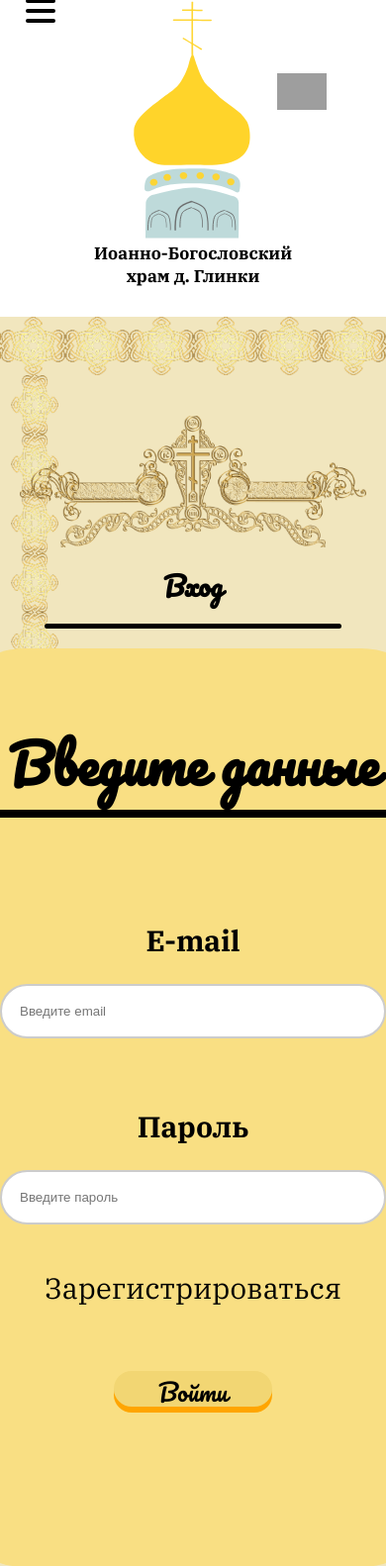
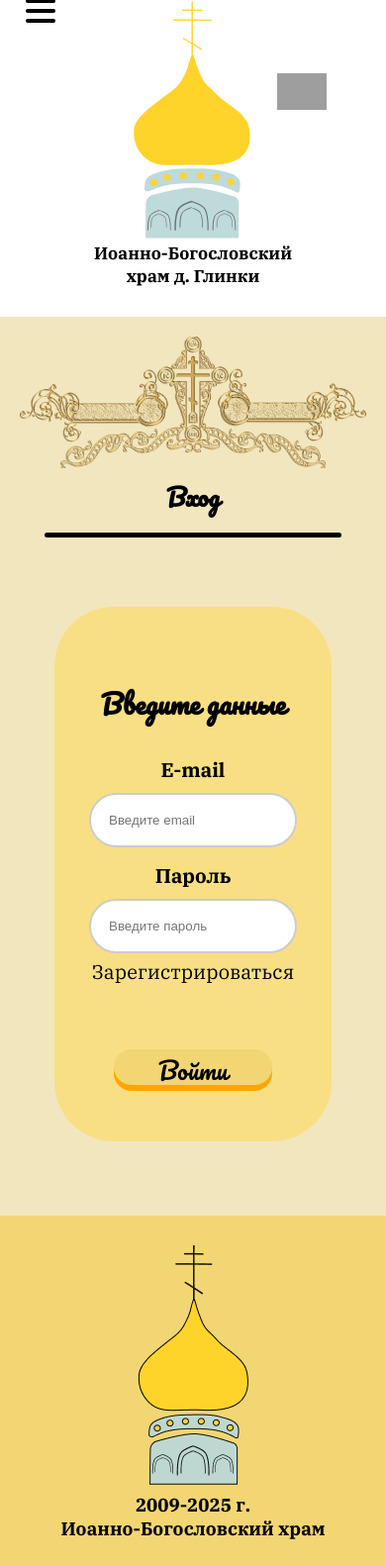
Before and after one commit to SerafimMalevich/newchurch, a PHP site: page /profile.html in a window 390 px wide; the page is wider, and only the part inside the window is pictured. Shown: the part 21-1603 px from the top of that part at 99% size. Run offline with PHP 8.4, Linux system fonts and the light colour scheme; grey boxes are pictures that could not be loaded.

Commit message:
оптимизированна страница регистрации и входа

```diff
--- a/about.html
+++ b/about.html
@@ -99,10 +99,10 @@
 
    <div class="page-about">
 
-      <div class="center-top-page-about">
-         <img class="emblem-foto-page-about" src="src/img/Эмблема-вариант2.png">
+      <div class="center-top-page">
+         <img class="emblem-foto-page" src="src/img/Эмблема-вариант2.png">
 
-         <div class="about-text-page-about">
+         <div class="text-page">
             О нас
          </div>
 
--- a/index.html
+++ b/index.html
@@ -171,7 +171,7 @@
       <div class="center-top-gallery">
          <img class="emblem-foto-page-gallery" src="src/img/эмблемка.png">
 
-         <div class="gallery-text-page-gallery">
+         <div class="text-page">
             Галерея
          </div>
 
@@ -234,7 +234,7 @@
       <div class="center-top-gallery">
          <img class="emblem-foto-page-gallery" src="src/img/эмблемка.png">
 
-         <div class="gallery-text-page-gallery">
+         <div class="text-page">
             Расписание Богослужений
          </div>
 
@@ -309,7 +309,7 @@
       <div class="center-top-gallery">
          <img class="emblem-foto-page-gallery" src="src/img/эмблемка.png">
 
-         <div class="gallery-text-page-gallery">
+         <div class="text-page">
             Отзывы
          </div>
 
--- a/profile.html
+++ b/profile.html
@@ -95,15 +95,15 @@
 
     <div class="page-profile">
 
-        <div class="center-top-page-scedule">
-            <img class="emblem-foto-page-about" src="src/img/Эмблема-вариант2.png">
+        <div class="center-top-page">
+            <img class="emblem-foto-page" src="src/img/Эмблема-вариант2.png">
 
-            <div class="about-text-page-about">
+            <div class="text-page">
                 Вход
             </div>
+
             <div class="line"></div>
         </div>
-
 
         <div class="profile-center-top">
             <div class="page-profile-text">
@@ -113,10 +113,10 @@
 
             <div class="btn-profile">
                 <div class="email">E-mail</div>
-                <input type="text" placeholder="Введите email">
+                <input class="input-profile" placeholder="Введите email">
 
                 <div class="password">Пароль</div>
-                <input type="password" placeholder="Введите пароль">
+                <input class="input-profile" placeholder="Введите пароль">
 
                 <a href='login.html' class="register-text-btn">Зарегистрироваться</a>
 
--- a/style.css
+++ b/style.css
@@ -1005,16 +1005,7 @@
     padding: 100px;
 }
 
-.center-top-page-treba {
-    display: flex;
-    justify-content: center;
-    flex-wrap: wrap;
-    flex-direction: column;
-    align-items: center;
-    gap: 15px;
-}
-
-.treba-text-page-treba {
+.text-page {
     font-family: 'Pacifico';
     font-size: 40pt;
     text-align: center;
@@ -1131,11 +1122,11 @@
 }
 
 @media (max-width:1670px) {
-    .emblem-foto-page-treba {
+    .emblem-foto-page {
         height: 300px;
     }
 
-    .center-top-page-treba {
+    .center-top-page {
         gap: 0px;
     }
 
@@ -1176,7 +1167,7 @@
 
 @media (max-width:1420px) {
 
-    .emblem-foto-page-treba {
+    .emblem-foto-page {
         height: 250px;
     }
 
@@ -1256,7 +1247,7 @@
 }
 
 @media (max-width:700px) {
-    .emblem-foto-page-treba {
+    .emblem-foto-page {
         height: 200px;
     }
 
@@ -1264,7 +1255,7 @@
         padding: 40px;
     }
 
-    .treba-text-page-treba {
+    .text-page {
         font-size: 25pt;
     }
 
@@ -1303,7 +1294,7 @@
 }
 
 @media (max-width:600px) {
-    .emblem-foto-page-treba {
+    .emblem-foto-page {
         height: 150px;
     }
 
@@ -1327,7 +1318,7 @@
 }
 
 @media (max-width:440px) {
-    .emblem-foto-page-treba {
+    .emblem-foto-page {
         height: 100px;
     }
 
@@ -1355,7 +1346,7 @@
         font-size: 18pt;
     }
 
-    .treba-text-page-treba {
+    .text-page {
         font-size: 18pt;
     }
 }
@@ -1523,7 +1514,7 @@
     background-color: #F1E6BE;
 }
 
-.center-top-page-about {
+.center-top-page {
     display: flex;
     justify-content: center;
     flex-wrap: wrap;
@@ -1532,7 +1523,7 @@
     gap: 15px;
 }
 
-.about-text-page-about {
+.text-page {
     font-family: 'Pacifico';
     font-size: 40pt;
     text-align: center;
@@ -1597,7 +1589,7 @@
 
 
 @media (max-width:1800px) {
-    .center-top-page-about {
+    .center-top-page {
         gap: 0px;
     }
 
@@ -1629,12 +1621,12 @@
         font-size: 20pt;
     }
 
-    .about-text-page-about {
+    .text-page {
         font-size: 40pt;
         margin-top: 0%;
     }
 
-    .emblem-foto-page-about {
+    .emblem-foto-page {
         height: 300px;
     }
 }
@@ -1657,14 +1649,11 @@
         font-size: 18pt;
     }
 
-    .about-text-page-about {
+    .text-page {
         font-size: 35pt;
         margin-top: 0%;
     }
 
-    .emblem-foto-page-about {
-        height: 300px;
-    }
 }
 
 @media (max-width:1440px) {
@@ -1685,14 +1674,11 @@
         font-size: 16pt;
     }
 
-    .about-text-page-about {
+    .text-page {
         font-size: 30pt;
         margin-top: 0%;
     }
 
-    .emblem-foto-page-about {
-        height: 300px;
-    }
 }
 
 
@@ -1714,12 +1700,12 @@
         font-size: 14pt;
     }
 
-    .about-text-page-about {
+    .text-page {
         font-size: 25pt;
         margin-top: 0%;
     }
 
-    .emblem-foto-page-about {
+    .emblem-foto-page {
         height: 250px;
     }
 }
@@ -1768,22 +1754,19 @@
         text-align: justify;
     }
 
-    .about-text-page-about {
+    .text-page {
         font-size: 25pt;
         margin-top: 0%;
     }
 
-    .emblem-foto-page-about {
-        height: 250px;
-    }
 }
 
 @media (max-width:900px) {
-    .emblem-foto-page-about {
+    .emblem-foto-page {
         height: 200px;
     }
 
-    .about-text-page-about {
+    .text-page {
         font-size: 22pt;
     }
 
@@ -1811,11 +1794,11 @@
         padding: 20px;
     }
 
-    .emblem-foto-page-about {
+    .emblem-foto-page {
         height: 150px;
     }
 
-    .about-text-page-about {
+    .text-page {
         font-size: 20pt;
     }
 
@@ -1835,7 +1818,7 @@
         max-width: 90%;
     }
 
-    .emblem-foto-page-about {
+    .emblem-foto-page {
         height: 133px;
     }
 
@@ -1985,16 +1968,13 @@
     color: #676565;
 }
 
-.center-top-page-scedule {
+.center-top-page {
     display: flex;
     justify-content: center;
     flex-wrap: wrap;
     flex-direction: column;
     align-items: center;
     gap: 15px;
-    padding-top: 25px;
-    padding-bottom: 80px;
-
 }
 
 .th1 {
@@ -2023,7 +2003,7 @@
     border-radius: 0px 100px 0px 0px;
 }
 
-.about-text-page-scedule {
+.text-page {
     font-family: 'Pacifico';
     font-size: 40pt;
     text-align: center;
@@ -2039,15 +2019,11 @@
 
 
 @media (max-width:1280px) {
-    .emblem-foto-page-scedule {
-        width: 750px;
-    }
-
     .page-scedule {
         padding: 50px;
     }
 
-    .about-text-page-scedule {
+    .text-page {
         font-size: 35pt;
     }
 
@@ -2055,22 +2031,19 @@
         font-size: 20pt;
     }
 
-    .center-top-page-scedule {
+    .center-top-page {
         padding-bottom: 40px;
     }
 }
 
 
 @media (max-width:850px) {
-    .emblem-foto-page-scedule {
-        width: 550px;
-    }
 
     .page-scedule {
         padding: 30px;
     }
 
-    .about-text-page-scedule {
+    .text-page {
         font-size: 27pt;
     }
 
@@ -2089,12 +2062,8 @@
 
 
 @media (max-width:600px) {
-    .emblem-foto-page-scedule {
-        width: 350px;
-    }
-
-
-    .about-text-page-scedule {
+
+    .text-page {
         font-size: 20pt;
     }
 
@@ -2113,19 +2082,15 @@
 
 
 @media (max-width:450px) {
-    .emblem-foto-page-scedule {
-        width: 264px;
-    }
-
     .page-scedule {
         padding: 20px;
     }
 
-    .about-text-page-scedule {
+    .text-page {
         font-size: 18pt;
     }
 
-    .center-top-page-scedule {
+    .center-top-page {
         padding-bottom: 20px;
         padding-top: 0px;
     }
@@ -2329,6 +2293,8 @@
     flex-wrap: wrap;
     flex-direction: column;
     border-radius: 80px;
+    margin-top: 50px;
+    margin-bottom: 55px;
 }
 
 .line-profile {
@@ -2338,11 +2304,10 @@
     border-radius: 50px;
 }
 
-input[type="text"],
-input[type="password"] {
+.input-profile {
     width: 350px;
     padding: 18px;
-    margin-bottom: 70px;
+    margin-bottom: 50px;
     border: 2px solid #ccc;
     border-radius: 30px;
 }
@@ -2366,6 +2331,111 @@
     padding-bottom: 65px;
     font-weight: 400;
     color: #000000;
+}
+
+
+@media (max-width:1850px) {
+    .page-profile {
+        background-image: none;
+    }
+}
+
+@media (max-width:1280px) {
+    .page-profile-text {
+        font-size: 35pt;
+    }
+
+    .profile-center-top {
+        width: 800px;
+        height: 820px;
+    }
+}
+
+@media (max-width:850px) {
+    .page-profile-text {
+        font-size: 27pt;
+    }
+
+    .profile-center-top {
+        width: 550px;
+        height: 780px;
+    }
+
+    .email {
+        padding-block: 25px;
+        font-size: 20pt;
+    }
+
+    .password {
+        padding-block: 25px;
+        font-size: 20pt;
+    }
+
+    .register-text-btn {
+        font-size: 20pt;
+    }
+}
+
+@media (max-width:700px) {
+    .line-profile {
+        width: 400px;
+        height: 5px;
+    }
+}
+
+@media (max-width:600px) {
+    .page-profile-text {
+        font-size: 20pt;
+    }
+
+    .line-profile {
+        display: none;
+    }
+
+    .profile-center-top {
+        width: 380px;
+        height: 680px;
+        border-radius: 60px
+    }
+
+    .email {
+        padding-block: 10px;
+        font-size: 15pt;
+    }
+
+    .password {
+        padding-block: 10px;
+        font-size: 15pt;
+    }
+
+    .register-text-btn {
+        font-size: 15pt;
+    }
+
+    .input-profile {
+        width: 240px;
+    }
+}
+
+@media (max-width:500px) {
+    .btn-profile {
+        padding-top: 20px;
+    }
+
+    .input-profile {
+        margin-bottom: 18px;
+        width: 145px;
+    }
+
+    .profile-center-top {
+        width: 280px;
+        height: 540px;
+        border-radius: 60px;
+    }
+
+    .page-profile {
+        padding: 20px;
+    }
 }
 
 
@@ -2447,6 +2519,149 @@
 
 
 
+@media (max-width:1850px) {
+    .page-login {
+        background-image: none;
+    }
+}
+
+
+@media (max-width:1500px) {
+
+    .page-login-text {
+        font-size: 35pt;
+    }
+
+    .login-center-top {
+        width: 800px;
+        height: 1320px;
+        flex-wrap: nowrap;
+    }
+}
+
+
+@media (max-width:1280px) {
+    .page-login-text {
+        font-size: 30pt;
+    }
+
+    .login-center-top {
+        width: 800px;
+        height: 1320px;
+    }
+}
+
+
+@media (max-width:850px) {
+    .page-login-text {
+        font-size: 27pt;
+    }
+
+    .btn-login-register {
+        width: 380px;
+        height: 75px;
+        font-size: 125%;
+    }
+
+    .input-profile {
+        width: 350px;
+        padding: 18px;
+        margin-bottom: 50px;
+    }
+
+    .login-center-top {
+        width: 550px;
+        height: 1320px;
+    }
+
+}
+
+
+@media (max-width:600px) {
+    .page-login-text {
+        font-size: 20pt;
+        padding-top: 30px;
+    }
+
+    .btn-login-register {
+        width: 265px;
+        height: 65px;
+        font-size: 90%;
+    }
+
+    .input-profile {
+        width: 270px;
+        padding: 18px;
+        margin-bottom: 18px;
+    }
+
+    .login-center-top {
+        width: 400px;
+        height: 920px;
+        margin-bottom: 0px;
+        margin-top: 0px;
+    }
+
+    .btn-login {
+        padding-top: 20px;
+    }
+
+    .page-login {
+        padding: 25px;
+    }
+
+    .text {
+        font-size: 18pt;
+    }
+}
+
+@media (max-width:450px) {
+    .text {
+        font-size: 14pt;
+    }
+
+    .input-profile {
+        width: 170px;
+        margin-bottom: 5px;
+    }
+
+    .btn-login-register {
+        width: 200px;
+        height: 50px;
+        font-size: 70%;
+    }
+
+    .login-center-top {
+        width: 350px;
+        height: 770px;
+    }
+}
+
+@media (max-width:360px) {
+    .text {
+        font-size: 12pt;
+    }
+
+    .input-profile {
+        width: 120px;
+        margin-bottom: 5px;
+    }
+
+    .btn-login-register {
+        width: 200px;
+        height: 50px;
+        font-size: 60%;
+    }
+
+    .login-center-top {
+        width: 300px;
+        height: 730px;
+    }
+
+    .btn-login {
+        padding-top: 0px;
+    }
+}
 
 
 
```
Also changed, not shown: other parts of style.css (+25 -23 lines), gallery.html (+4 -3 lines), login.html (+10 -9 lines), reviews.html (+3 -6 lines), scedule.html (+4 -3 lines), treba.html (+4 -3 lines), zapiski.html (+3 -4 lines).
